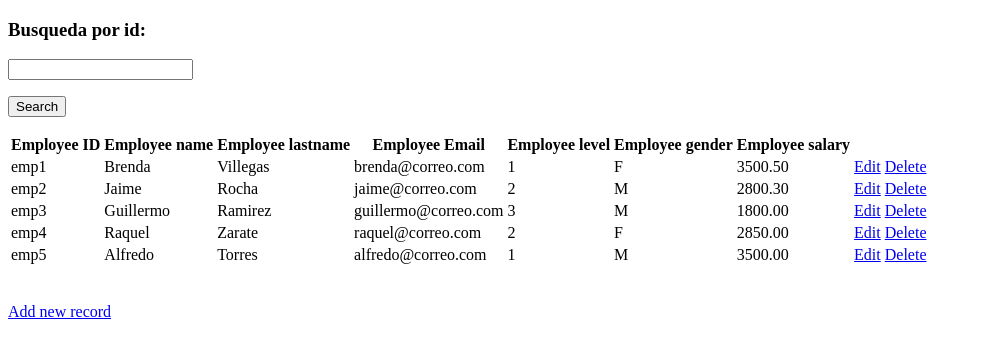
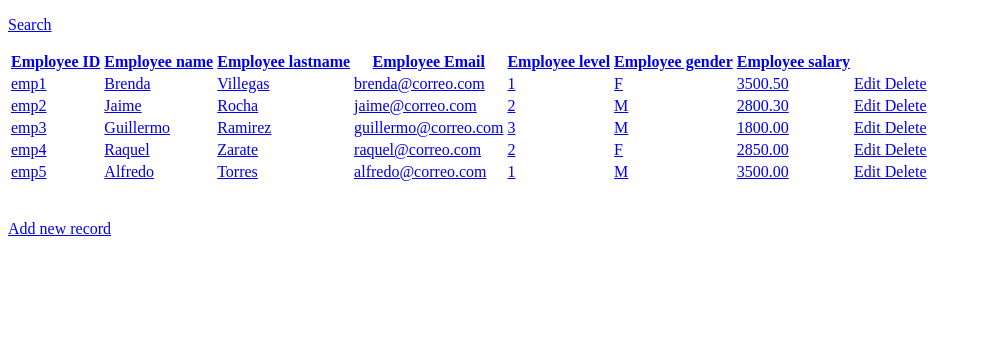
Before and after one commit to delangel-j/ADS, a Django app: page /show in a window 1280 px wide. Shown: the top 358 px of the page, without its empty margins (0-982 px from the left). Run offline with Django 3.2, Linux system fonts and the light colour scheme; data comes from the database, SQL or seed files in the repository.

Commit message:
Archivos html actualizacod

```diff
--- a/Development/Backend/DJango/employees_project/employees_app/templates/search.html
+++ b/Development/Backend/DJango/employees_project/employees_app/templates/search.html
@@ -2,6 +2,7 @@
 
 {% block content %}
   <form method="get">
+  {% csrf_token %}
     {{ filter.form.as_p }}
     <button type="submit">Search</button>
   </form>
--- a/Development/Backend/DJango/employees_project/employees_app/templates/show.html
+++ b/Development/Backend/DJango/employees_project/employees_app/templates/show.html
@@ -7,11 +7,7 @@
   </head>
   <body>
 
-      <form class="post-form" action="/search/{{ employees.employee_key }}" method="GET">
-        <h3>Busqueda por id: </h3>
-        <p><input type="text" name="employee_key"value=" {{ employees.employee_key}}"></p>
-        <p> <button type="submit" class="btn btn-success">Search</button> </p>
-      </form>
+      <p> <a href="search">Search </p>
 
 
 
```
Also changed, not shown: Development/Backend/DJango/employees_project/employees_app/templates/login.html (+1 -11 lines).
